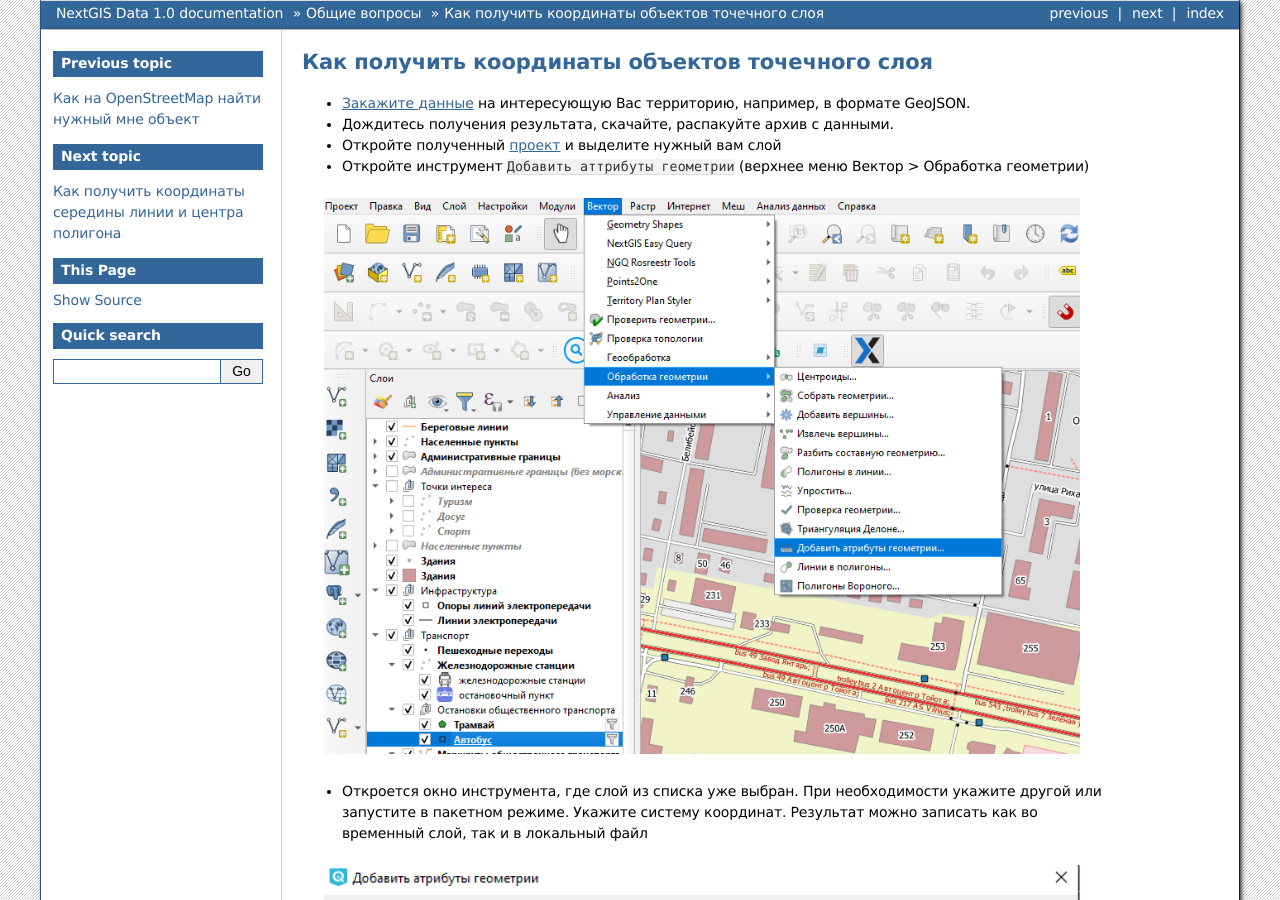
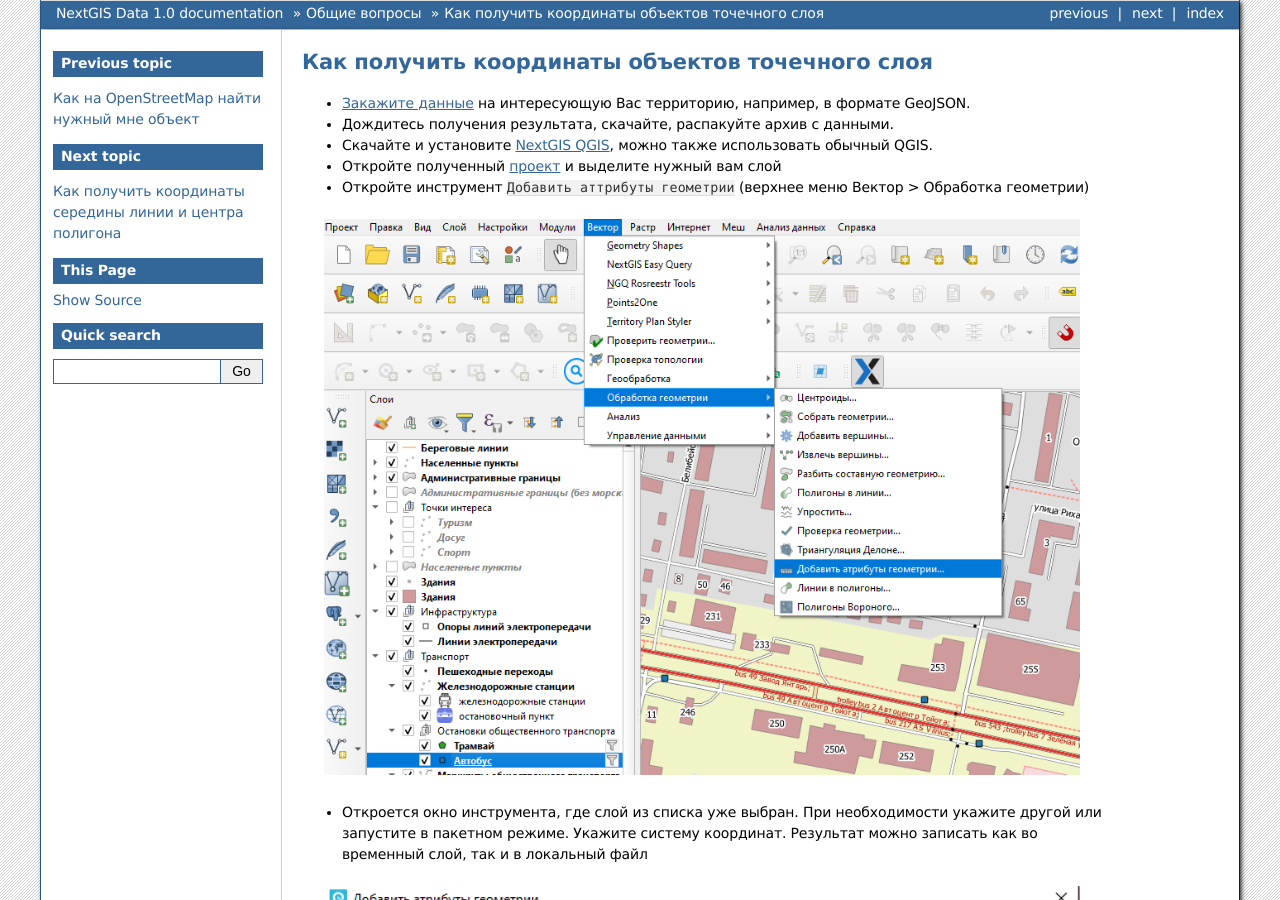
Before and after one commit to nextgis/docs_data, a Sphinx documentation site: the page built from source/coord.rst, in a window 1280 px wide and 900 px high. Built offline with Sphinx 7.4.7, drawn with Linux system fonts in a browser that asks for light colours; formulas are drawn with MathJax 3; pages that are not in the unit, such as notebooks, are missing from menus.

Commit message:
Update coord.rst
Add NextGIS link

```diff
--- a/source/coord.rst
+++ b/source/coord.rst
@@ -5,6 +5,7 @@
 
 * `Закажите данные <https://data.nextgis.com/ru/>`_ на интересующую Вас территорию, например, в формате GeoJSON.
 * Дождитесь получения результата, скачайте, распакуйте архив с данными.
+* Скачайте и установите `NextGIS QGIS <https://nextgis.ru/nextgis-qgis/>`_, можно также использовать обычный QGIS.
 * Откройте полученный `проект <https://data.nextgis.com/ru/howto/open_map/>`_ и выделите нужный вам слой
 * Откройте инструмент ``Добавить аттрибуты геометрии`` (верхнее меню Вектор > Обработка геометрии)
 
```
